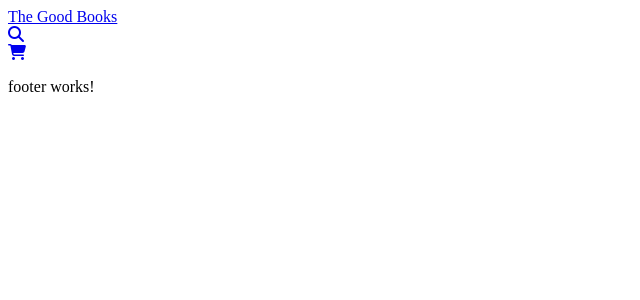
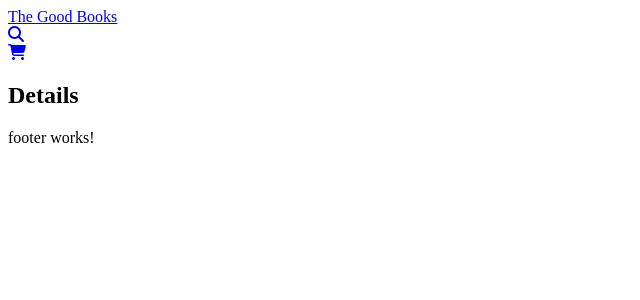
Before and after one commit to niiccolas/the-good-books, an Angular app: page /search/1 in a window 1280 px wide. Shown: the top 300 px of the page, without its empty margins (0-640 px from the left). Built offline with nearby package versions, Linux system fonts and the light colour scheme; no server answers.

Commit message:
Add h2 to details

```diff
--- a/src/app/components/details/details.component.html
+++ b/src/app/components/details/details.component.html
@@ -1 +1,3 @@
+<h2>Details</h2>
+
 <div *ngIf="book">{{ book.volumeInfo.title }}</div>
```
